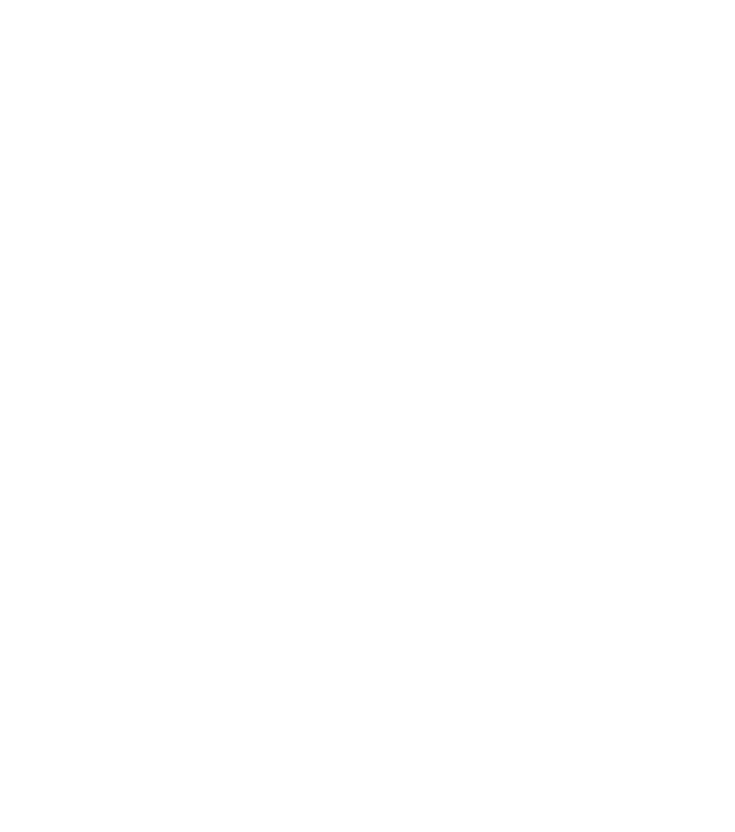
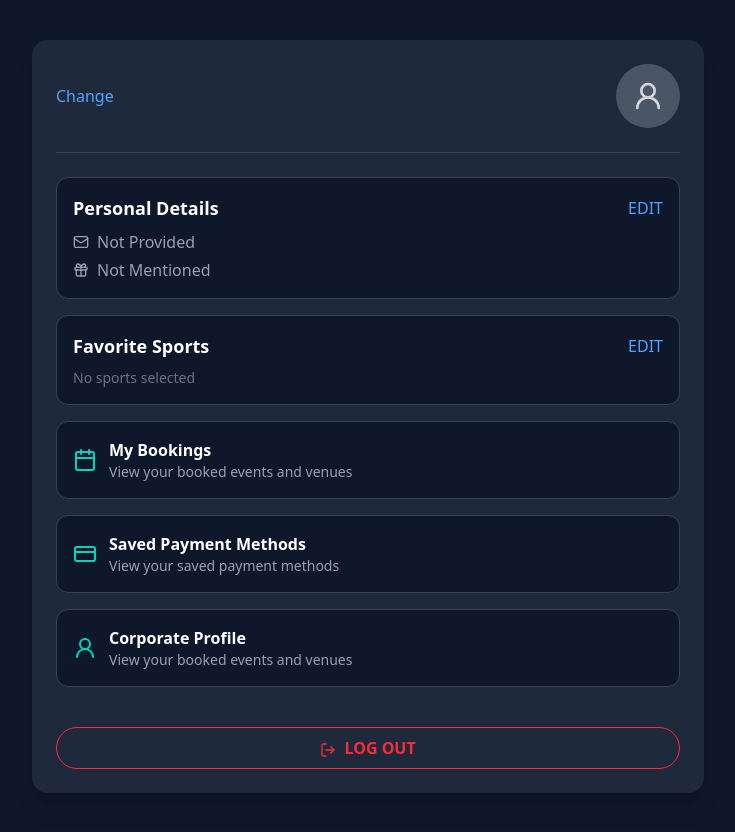
Before and after one commit to saumyashah18/SportnearMe, a React (Vite) app in the folder Frontend/: page /profile in a window 1280 px wide. Before the commit this address had no page. Shown: the whole page, without its empty margins (272-1007 px from the left). Before the commit the page ends 800 px from the top, so only its background shows below. Built offline with nearby package versions, Linux system fonts and the light colour scheme.

Commit message:
session stayed

```diff
--- a/Frontend/package.json
+++ b/Frontend/package.json
@@ -18,6 +18,7 @@
     "express": "^5.1.0",
     "firebase": "^11.10.0",
     "jsonwebtoken": "^9.0.2",
+    "lucide-react": "^0.525.0",
     "mongoose": "^8.16.1",
     "react": "^19.1.0",
     "react-dom": "^19.1.0",
--- a/Frontend/src/App.jsx
+++ b/Frontend/src/App.jsx
@@ -8,6 +8,7 @@
 import TurfBooking from "./pages/TurfBooking";
 import ConfirmBooking from "./pages/ConfirmBooking";
 import TurfOwnerDashboard from "./pages/TurfOwnerDashboard";
+import Profile from "./pages/profile";
 
 
 function App() {
@@ -15,6 +16,7 @@
     <Router>
       <Routes>
         <Route path="/" element={<Home />} />
+        <Route path="/profile" element={<Profile />} />
         <Route path="/signup-host" element={<SignupHost />} />
         <Route path="/account_setup_host" element={<AccountSetupHost />} />
         <Route path="/dashboard-host" element={<DashboardHost />} />
--- a/Frontend/src/components/AuthModal.jsx
+++ b/Frontend/src/components/AuthModal.jsx
@@ -93,6 +93,19 @@
       alert(data.message || "Profile completion failed");
       return;
     }
+    // ✅ Save user profile data to localStorage
+localStorage.setItem("user", JSON.stringify({
+  firstName,
+  lastName,
+  gender,
+  gmail,
+  phone,
+  selectedSports,
+  image: typeof profileImage === "string" ? profileImage : null, // only if selected from preset
+}));
+
+setIsLoggedIn(true);
+setStep("success");
 
     setIsLoggedIn(true);
     setStep("success");
--- a/Frontend/src/components/LogoutMenu.jsx
+++ /dev/null
@@ -1,16 +0,0 @@
-// src/components/LogoutMenu.jsx
-
-import React from "react";
-
-export default function LogoutMenu({ onLogout }) {
-  return (
-    <div className="flex justify-center mt-4">
-      <button
-        onClick={onLogout}
-        className="px-6 py-2 rounded bg-red-600 text-white text-lg hover:bg-red-500 transition"
-      >
-        Logout
-      </button>
-    </div>
-  );
-}
--- a/Frontend/src/pages/Home.jsx
+++ b/Frontend/src/pages/Home.jsx
@@ -1,9 +1,10 @@
-// src/pages/Home.jsx
+""// src/pages/Home.jsx
 
 import React, { useState, useEffect } from "react";
 import AuthModal from "../components/AuthModal";
-import LogoutMenu from "../components/LogoutMenu";
 import { useAuth } from "../Hooks/useAuth";
+import { useNavigate } from "react-router-dom";
+import Profile from "./profile";
 
 export default function Home() {
   const [isAuthModalOpen, setAuthModalOpen] = useState(false);
@@ -11,37 +12,45 @@
   const [username, setUsername] = useState("");
   const [quote, setQuote] = useState("");
   const [showLogout, setShowLogout] = useState(false);
+  const navigate = useNavigate();
 
   const { logout } = useAuth();
 
   const sportsQuotes = [
-    "🏸 Smash your limits, not just the shuttle!",
-    "⚽ Play hard, dream big, rest later.",
-    "🏀 Dribble, shoot, repeat.",
-    "🎾 Every day is a good day for tennis.",
-    "⚾ Home runs and hustle.",
-    "🥇 Champions train, losers complain.",
-    "🏃‍♂ Sweat is your fat crying.",
-    "🤾‍♀ Hustle for that muscle.",
-    "💪 No pain, no gain, just game.",
-    "🏐 Spike it till you make it!",
-    "⚽ One team, one dream.",
-    "🎯 Hustle, hit, never quit.",
-    "🔥 Push yourself because no one else is going to do it for you.",
-    "🚀 Your only limit is you.",
-    "🏃‍♂ The body achieves what the mind believes."
+    "\ud83c\udfbd Smash your limits, not just the shuttle!",
+    "\u26bd Play hard, dream big, rest later.",
+    "\ud83c\udfc0 Dribble, shoot, repeat.",
+    "\ud83c\udfbe Every day is a good day for tennis.",
+    "\u26be Home runs and hustle.",
+    "\ud83e\udd47 Champions train, losers complain.",
+    "\ud83c\udfc3\u200d\u2642\ufe0f Sweat is your fat crying.",
+    "\ud83e\uddfe\u200d\u2642\ufe0f Hustle for that muscle.",
+    "\ud83d\udcaa No pain, no gain, just game.",
+    "\ud83c\udfd0 Spike it till you make it!",
+    "\u26bd One team, one dream.",
+    "\ud83c\udfaf Hustle, hit, never quit.",
+    "\ud83d\udd25 Push yourself because no one else is going to do it for you.",
+    "\ud83d\ude80 Your only limit is you.",
+    "\ud83c\udfc3\u200d\u2642\ufe0f The body achieves what the mind believes."
   ];
 
   useEffect(() => {
+    const user = JSON.parse(localStorage.getItem("user"));
+    if (user) {
+      setIsLoggedIn(true);
+      setUsername(user);
+    }
     setQuote(sportsQuotes[Math.floor(Math.random() * sportsQuotes.length)]);
   }, []);
 
   const handleProfileClick = () => {
-    setShowLogout(!showLogout);
+    navigate("/profile");
   };
 
   const handleLogout = async () => {
     await logout();
+    localStorage.removeItem("user");
+    localStorage.removeItem("token");
     setIsLoggedIn(false);
     setUsername("");
     setShowLogout(false);
@@ -66,8 +75,6 @@
       <div className="text-center py-6">
         <h1 className="text-4xl font-extrabold text-blue-400">SportnearMe</h1>
       </div>
-
-
 
       {/* Navigation Bar */}
       <nav className="bg-gray-800 border-b border-gray-700/50 py-2 flex justify-center items-center gap-6 px-6 text-lg md:text-xl whitespace-nowrap overflow-x-auto">
@@ -120,16 +127,11 @@
         setUsername={setUsername}
       />
 
-      {/* Logout Menu */}
-      {showLogout && isLoggedIn && (
-        <LogoutMenu onLogout={handleLogout} />
-      )}
-
       {/* Highlighted Quote */}
       <div className="bg-gray-900 py-4 text-center px-4">
         {isLoggedIn && (
           <p className="text-lg md:text-3xl font-semibold mb-2">
-            Hello, {username.name }!
+            Hello, {username.firstName}!
           </p>
         )}
         <p className="text-blue-100 font-semibold text-sm md:text-2xl animate-pulse">{quote}</p>
--- /dev/null
+++ b/Frontend/src/pages/Profile.jsx
@@ -0,0 +1,119 @@
+import React from "react";
+import { useNavigate } from "react-router-dom";
+import { LogOut, Calendar, CreditCard, User2, Mail, Gift } from "lucide-react";
+
+export default function Profile() {
+  const user = JSON.parse(localStorage.getItem("user")) || {};
+  const navigate = useNavigate();
+
+
+  const handleLogout = () => {
+    localStorage.removeItem("token");
+    localStorage.removeItem("user");
+    localStorage.removeItem("userName");
+    navigate("/");
+    window.location.reload();
+  };
+
+  return (
+    <div className="min-h-screen bg-[#0f172a] text-white p-4 md:p-10">
+      <div className="max-w-2xl mx-auto bg-[#1e293b] p-6 rounded-2xl shadow-xl">
+        {/* Profile Header */}
+        <div className="flex items-center justify-between border-b border-gray-700 pb-6 mb-6">
+          <div>
+            <h2 className="text-2xl font-bold">{user.firstName} {user.lastName}</h2>
+            <p className="text-gray-400">{user.phone} <span className="text-blue-400 cursor-pointer">Change</span></p>
+          </div>
+          <div>
+            {user.profileImage ? (
+              <img src={user.profileImage} alt="Avatar" className="w-16 h-16 rounded-full object-cover" />
+            ) : (
+              <div className="w-16 h-16 rounded-full bg-gray-600 flex items-center justify-center">
+                <User2 className="text-gray-300 w-8 h-8" />
+              </div>
+            )}
+          </div>
+        </div>
+
+        {/* Profile Sections */}
+        <div className="space-y-4">
+          {/* Personal Details */}
+          <div className="bg-[#0f172a] rounded-xl p-4 border border-gray-700">
+            <div className="flex justify-between items-center mb-2">
+              <h3 className="text-lg font-semibold">Personal Details</h3>
+              <span className="text-blue-400 cursor-pointer">EDIT</span>
+            </div>
+            <div className="flex items-center gap-2 text-gray-400 mb-1">
+              <Mail className="w-4 h-4" />
+              <span>{user.gmail || "Not Provided"}</span>
+            </div>
+            <div className="flex items-center gap-2 text-gray-400">
+              <Gift className="w-4 h-4" />
+              <span>{user.gender || "Not Mentioned"}</span>
+            </div>
+          </div>
+
+          {/* Favorite Sports */}
+          <div className="bg-[#0f172a] rounded-xl p-4 border border-gray-700">
+            <div className="flex justify-between items-center mb-2">
+              <h3 className="text-lg font-semibold">Favorite Sports</h3>
+              <span className="text-blue-400 cursor-pointer">EDIT</span>
+            </div>
+            <div className="flex flex-wrap gap-2 text-sm text-gray-300">
+              {user.selectedSports?.length > 0 ? (
+                user.selectedSports.map((sport, idx) => (
+                  <span key={idx} className="bg-blue-800 px-3 py-1 rounded-full">
+                    {sport}
+                  </span>
+                ))
+              ) : (
+                <span className="text-gray-500">No sports selected</span>
+              )}
+            </div>
+          </div>
+
+          {/* My Bookings */}
+          <div className="bg-[#0f172a] rounded-xl p-4 border border-gray-700 cursor-pointer hover:bg-[#1e293b]">
+            <div className="flex items-center gap-3">
+              <Calendar className="text-teal-400" />
+              <div>
+                <h4 className="font-semibold">My Bookings</h4>
+                <p className="text-sm text-gray-400">View your booked events and venues</p>
+              </div>
+            </div>
+          </div>
+
+          {/* Saved Payment Methods */}
+          <div className="bg-[#0f172a] rounded-xl p-4 border border-gray-700 cursor-pointer hover:bg-[#1e293b]">
+            <div className="flex items-center gap-3">
+              <CreditCard className="text-teal-400" />
+              <div>
+                <h4 className="font-semibold">Saved Payment Methods</h4>
+                <p className="text-sm text-gray-400">View your saved payment methods</p>
+              </div>
+            </div>
+          </div>
+
+          {/* Corporate Profile */}
+          <div className="bg-[#0f172a] rounded-xl p-4 border border-gray-700 cursor-pointer hover:bg-[#1e293b]">
+            <div className="flex items-center gap-3">
+              <User2 className="text-teal-400" />
+              <div>
+                <h4 className="font-semibold">Corporate Profile</h4>
+                <p className="text-sm text-gray-400">View your booked events and venues</p>
+              </div>
+            </div>
+          </div>
+
+          {/* Logout */}
+          <button
+            onClick={handleLogout}
+            className="w-full mt-6 py-2 border border-red-500 text-red-500 hover:bg-red-600 hover:text-white rounded-full font-semibold"
+          >
+            <LogOut className="inline w-4 h-4 mr-1" /> LOG OUT
+          </button>
+        </div>
+      </div>
+    </div>
+  );
+}
```
Also changed, not shown: 1 other file (tests, documents, lock files or other folders). Lines whose indentation alone changed are shown as unchanged.
